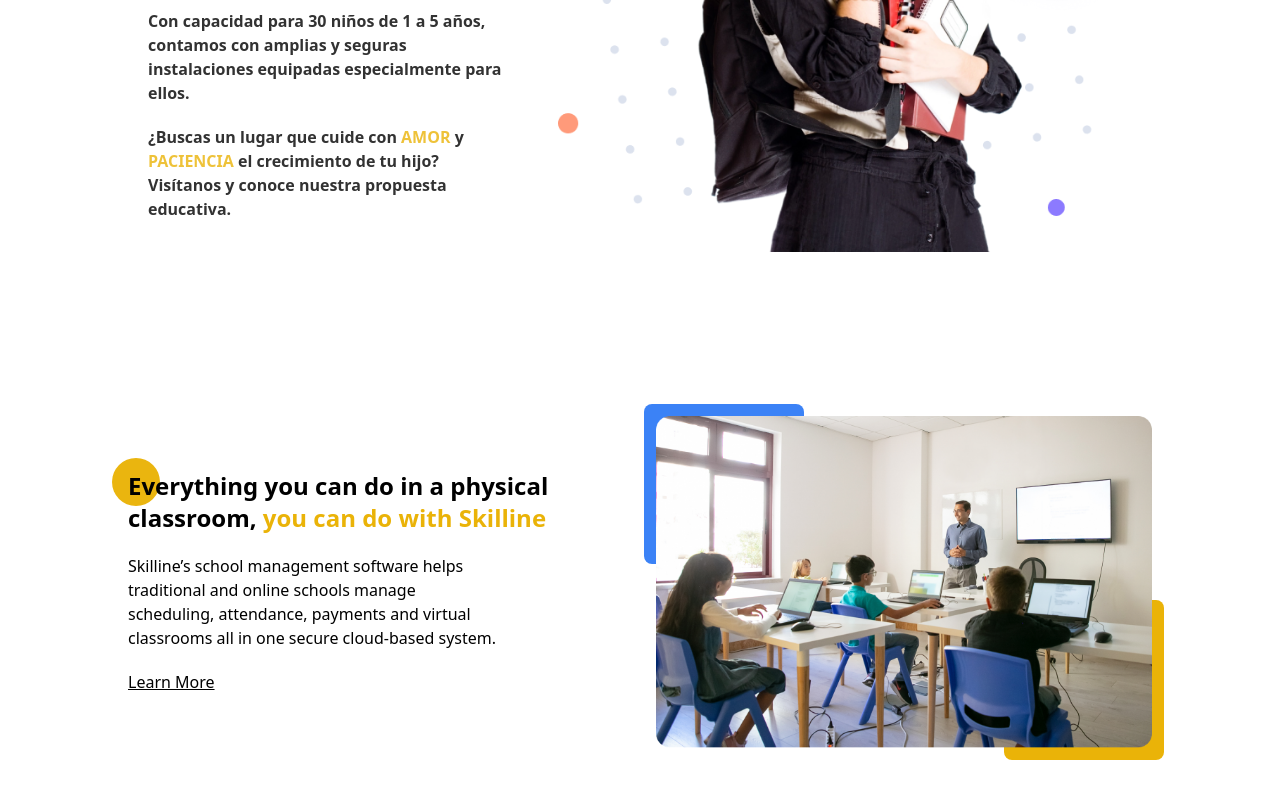
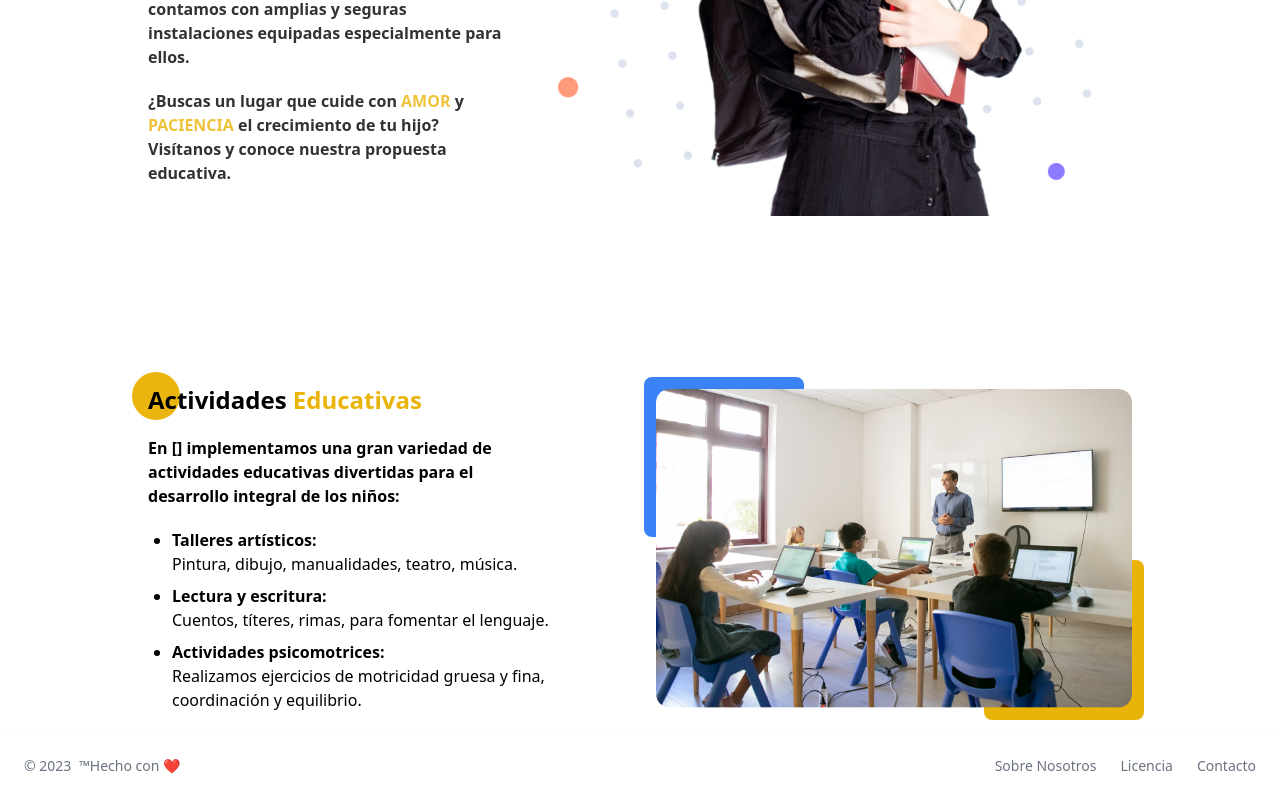
Before and after one commit to wolfsoul01/Frontend-Guarder-a-, a React (Vite) app: page / in a window 1280 px wide. Shown: the part 1364-2164 px from the top of the page. Before the commit the page ends 2124 px from the top, so only its background shows below. Built offline with nearby package versions, Linux system fonts and the light colour scheme.

Commit message:
Add responsi at seccion info and create navbar

```diff
--- a/src/Pages/Home.jsx
+++ b/src/Pages/Home.jsx
@@ -3,6 +3,7 @@
 import Hero from '../components/Hero'
 import Present from '../components/Presenta'
 import Info from '../components/Info'
+import Footer from '../components/Footer'
 export function Home () {
   return (
     <section className='h-full '>
@@ -11,6 +12,7 @@
       <Aside/>
       <Present/>
       <Info/>
+      <Footer/>
     </section>
   )
 }
--- /dev/null
+++ b/src/components/Footer.jsx
@@ -0,0 +1,25 @@
+
+import { Footer } from 'flowbite-react';
+
+export default function DefaultFooter() {
+  return (
+    <Footer container className='rounded-none '>
+      <Footer.Copyright
+        by=" ™Hecho con ❤️ "
+        href="#"
+        year={2023}
+      />
+      <Footer.LinkGroup>
+        <Footer.Link href="#">
+          Sobre Nosotros
+        </Footer.Link>
+        <Footer.Link href="#">
+          Licencia
+        </Footer.Link>
+        <Footer.Link href="#">
+          Contacto
+        </Footer.Link>
+      </Footer.LinkGroup>
+    </Footer>
+  )
+}
--- a/src/components/Info.jsx
+++ b/src/components/Info.jsx
@@ -1,26 +1,39 @@
 function Info () {
   return (
-    <section className='sm:flex items-center sm:space-x-8 mt-36 max-w-5xl mx-auto'>
+    <section className='sm:flex items-center sm:space-x-8 mt-32 max-w-xl md:max-w-5xl mx-auto p-5'>
       <div className='sm:w-1/2 relative'>
         <div className='bg-yellow-500 rounded-full absolute w-12 h-12 z-0 -left-4 -top-3 animate-pulse'></div>
         <h1 className='font-semibold text-2xl relative z-50 text-darken lg:pr-10'>
-          Everything you can do in a physical classroom,{' '}
-          <span className='text-yellow-500'>you can do with Skilline</span>
+          Actividades
+          <span className='text-yellow-500'> Educativas</span>
         </h1>
-        <p className='py-5 lg:pr-32'>
-          Skilline’s school management software helps traditional and online
-          schools manage scheduling, attendance, payments and virtual classrooms
-          all in one secure cloud-based system.
+        <p className='py-5 lg:pr-32 font-semibold'>
+          En [] implementamos una gran variedad de actividades educativas
+          divertidas para el desarrollo integral de los niños:
         </p>
-        <a href='' className='underline'>
-          Learn More
-        </a>
+
+        <aside>
+          <ul className="flex flex-col gap-y-2 flex-wrap list-disc pl-6 ">
+            <li>
+              <h3 className="font-bold" >Talleres artísticos:</h3> Pintura, dibujo, manualidades, teatro,
+              música.
+            </li>
+            <li>
+              <h3 className="font-bold">Lectura y escritura:</h3> Cuentos, títeres, rimas, para fomentar el
+              lenguaje.
+            </li>
+            <li>
+              <h3 className="font-bold">Actividades psicomotrices:</h3> Realizamos ejercicios de motricidad
+              gruesa y fina, coordinación y equilibrio.
+            </li>
+          </ul>
+        </aside>
+
+
+
       </div>
-      <div  className='sm:w-1/2 relative mt-10 sm:mt-0'>
-        <div
-
-          className='floating w-24 h-24 absolute rounded-lg z-0 -top-3 -left-3'
-        ></div>
+      <div className='sm:w-1/2 relative mt-10 sm:mt-0'>
+        <div className='floating w-24 h-24 absolute rounded-lg z-0 -top-3 -left-3'></div>
         <img
           className='rounded-xl z-40 relative'
           src='/img/teacher-explaining.png'
--- a/src/components/Presenta.jsx
+++ b/src/components/Presenta.jsx
@@ -2,8 +2,8 @@
 
 
     return(
-        <section className="max-w-xl mx-auto md:max-w-5xl p-5">
-            <div className="flex flex-col md:flex-row items-center mt-12">
+        <section className="max-w-xl mx-auto md:max-w-5xl p-5 mt-12">
+            <div className="flex flex-col md:flex-row items-center ">
 			<div data-aos="fade-right" className="md:w-5/12 ">
 				<h1 className="text-darken font-semibold text-3xl leading-tight lg:pr-32"><span className="text-yellow-500 block">Sobre  </span>Nosotros</h1>
 
```
